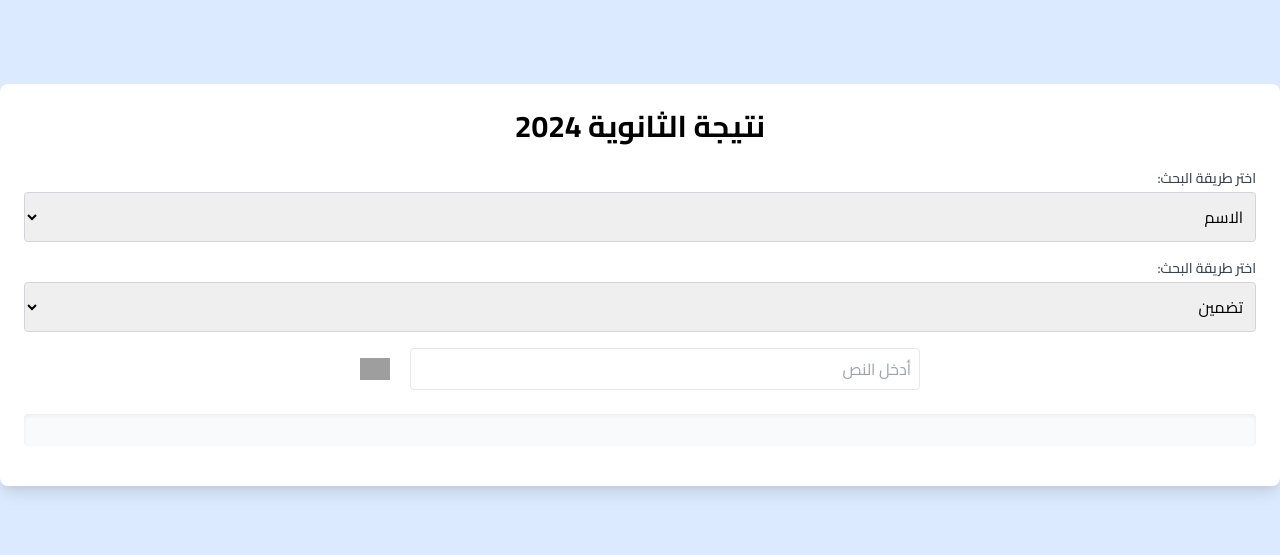
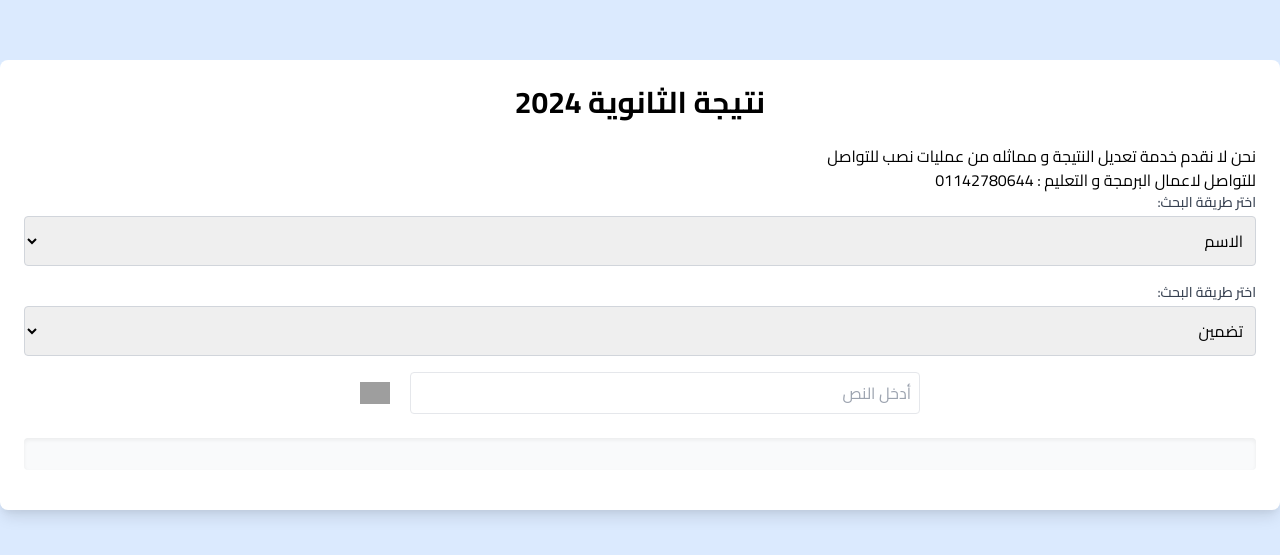
Before and after one commit to Kareem-3del/ntegat-elsanwya-2024, a website: page docs/index.html in a window 1280 px wide. Shown: the part 115-670 px from the top of the page. Drawn offline with nearby package versions, Linux system fonts and the light colour scheme; grey boxes are pictures that could not be loaded.

Commit message:
Update index.html

```diff
--- a/docs/index.html
+++ b/docs/index.html
@@ -18,6 +18,8 @@
 <body dir="rtl" class="bg-blue-100 flex items-center justify-center min-h-screen">
   <div class="container mx-auto p-6 bg-white rounded-lg shadow-lg">
     <h1 class="text-3xl font-bold mb-6 text-center">نتيجة الثانوية 2024</h1>
+    <p>نحن لا نقدم خدمة تعديل النتيجة و مماثله من عمليات نصب للتواصل </p>
+    <p>للتواصل لاعمال البرمجة و التعليم : 01142780644</p>
     <form id="search-form" class="mb-6">
       <div class="mb-4">
         <label for="search-type" class="block text-sm font-medium text-gray-700">اختر طريقة البحث:</label>
```
